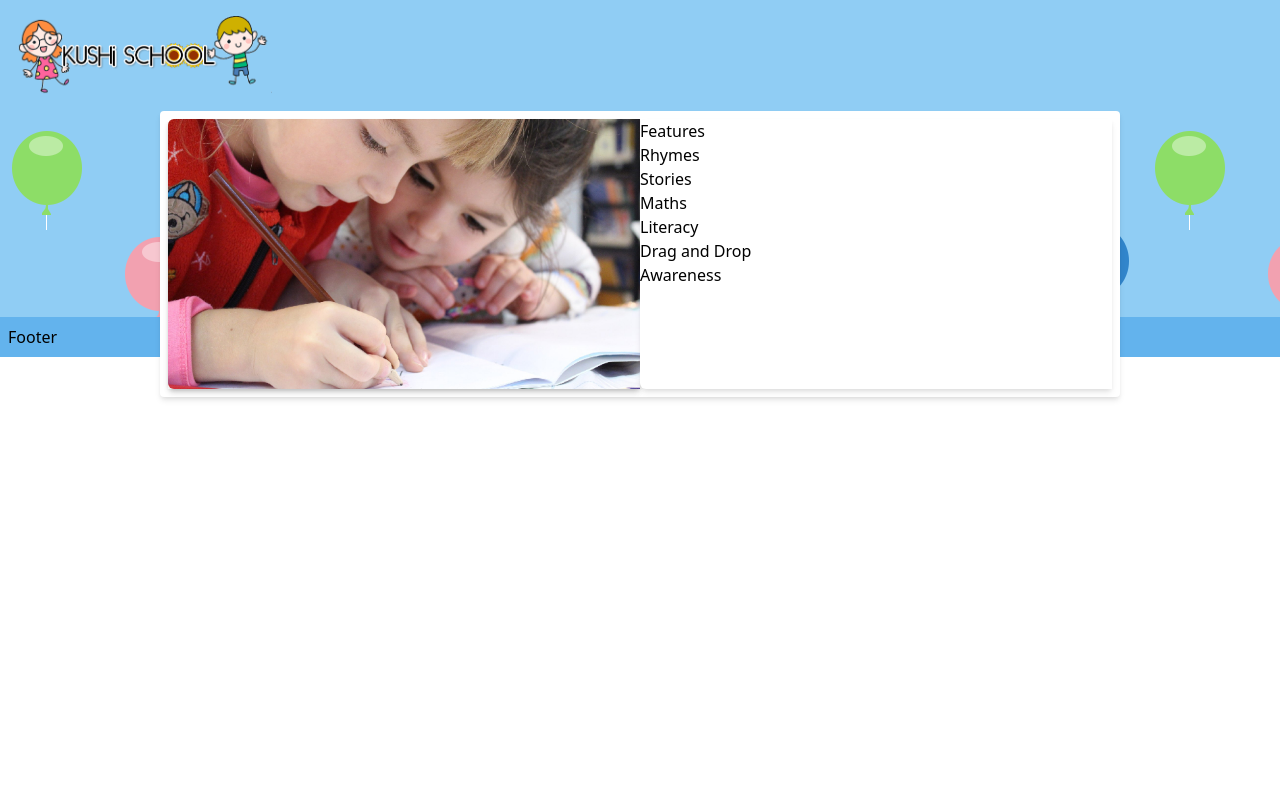
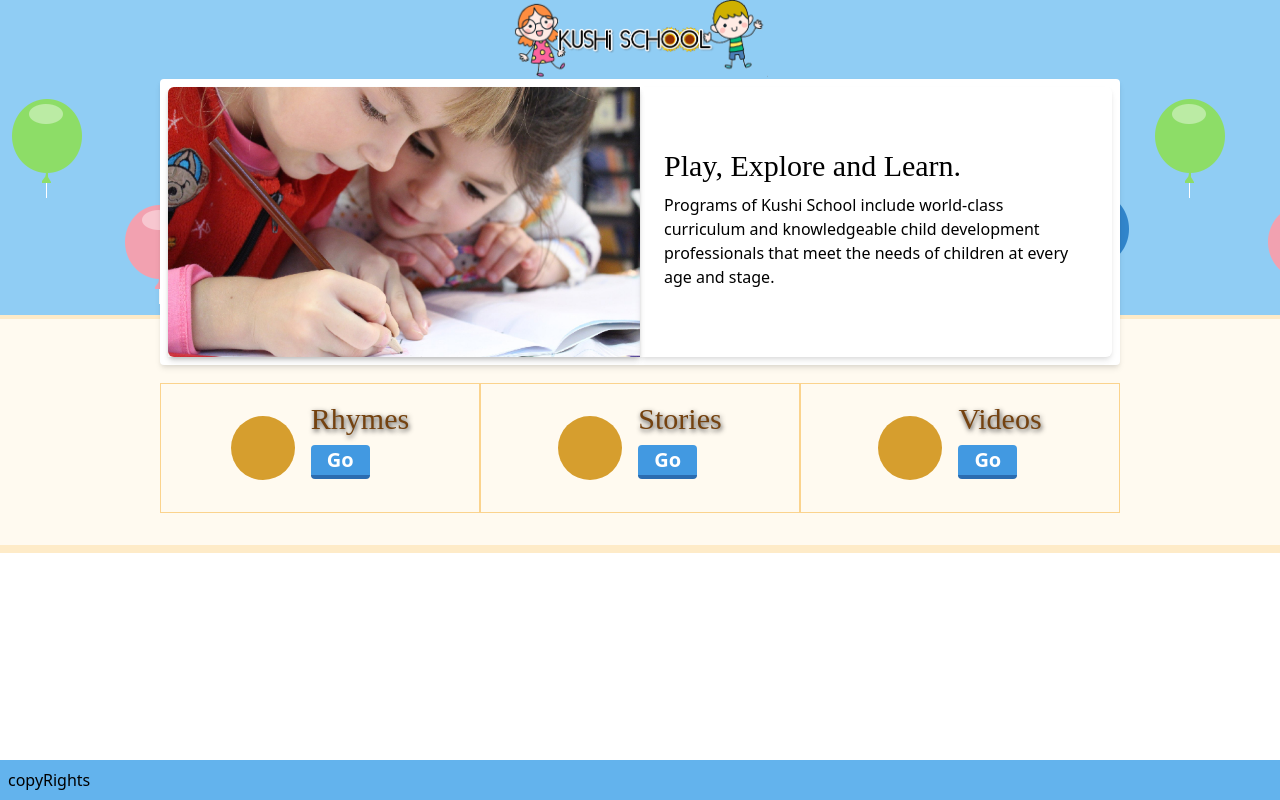
Before and after one commit to ChoppariRavi/kushischool, a Next.js app: page / in a window 1280 px wide. Built offline with nearby package versions, Linux system fonts and the light colour scheme.

Commit message:
add files via upload styles and index app

```diff
--- a/pages/index.tsx
+++ b/pages/index.tsx
@@ -1,39 +1,126 @@
-const IndexPage = () => (
+import Link from "next/link";
+
+export interface Props {
+  data: {
+    logo: string;
+    welcome: {
+      img: string;
+      text: {
+        heading: string;
+        desc: string;
+      };
+    };
+    features: any;
+    footer: {
+      copyRights: string;
+    };
+  };
+}
+
+const IndexPage = ({ data }: Props) => (
   <div>
     {/* Header */}
-    <div className="grid grid-cols-1 sm:grid-cols-2 p-4 shadow bg-blue-300">
-      <div>
-        <img
-          src="/KUSHISCHOOLLOGO.png"
-          alt="my image"
-          className="w-full sm:w-64"
-        />
+    <div className="grid grid-cols-1 shadow bg-blue-300">
+      <div className="flex justify-center">
+        <img src={data?.logo} alt="my image" className="w-full sm:w-64" />
       </div>
     </div>
     {/* WelcomeScreen */}
     <div className="flex justify-center bg-blue-300 welcome">
-      <div className="grid grid-cols-1 sm:grid-cols-2 w-11/12 sm:w-3/4 bg-white p-2 shadow-md rounded relative z-3" style={{ marginBottom: '-80px' }}>
+      <div
+        className="grid grid-cols-1 sm:grid-cols-2 w-11/12 sm:w-3/4 bg-white p-2 shadow-md rounded relative z-3"
+        style={{ marginBottom: "-50px" }}
+      >
         <div className="shadow-md">
           <img
-            src="/welcome.jpg"
+            src={data?.welcome?.img}
             alt="my image"
             className="w-full h-full shadow-md rounded-l-md"
           />
         </div>
-        <div className="bg-white hidden sm:block shadow-md rounded-l-md">
-          <h1>Features</h1>
-          <h1>Rhymes</h1>
-          <h1>Stories</h1>
-          <h1>Maths</h1>
-          <h1>Literacy</h1>
-          <h1>Drag and Drop</h1>
-          <h1>Awareness</h1>
+        <div className="hidden sm:flex flex-col justify-center shadow-md rounded-r-md p-6">
+          <h1 className="s-h1 text-3xl">{data?.welcome?.text?.heading}</h1>
+          <h5 className="py-2">{data?.welcome?.text?.desc}</h5>
+        </div>
+        <div className="flex sm:hidden flex-col justify-center shadow-md rounded-r-md p-2 bg-gray-200 text-center bg-opacity-50">
+          <h1 className="s-h1 text-xl">{data?.welcome?.text?.heading}</h1>
         </div>
       </div>
     </div>
+    {/* Features */}
+    <div className="flex items-center justify-center pt-16 pb-8 border-t-4 border-b-8 border-orange-200 bg-orange-100">
+      <div className="w-11/12 sm:w-9/12 grid grid-cols-1 sm:grid-cols-3">
+        {data?.features.map(
+          (item: { name: string | number | undefined; icon: any }) => (
+            <div
+              key={item?.name}
+              className="flex justify-center border border-orange-300 p-4"
+            >
+              <div className="bg-yellow-600 rounded-full h-16 w-16 flex items-center justify-center my-4 mr-4">
+                <i
+                  className={`${item?.icon} text-4xl text-white text-shadow`}
+                  aria-hidden="true"
+                ></i>
+              </div>
+              <div>
+                <h1 className="s-h1 text-shadow mb-2 text-yellow-900 text-3xl">
+                  {item?.name}
+                </h1>
+                <Link href="/rhymes">
+                  <button className="bg-blue-500 hover:bg-blue-400 text-white font-bold px-4 border-b-4 border-blue-700 hover:border-blue-500 rounded text-xl">
+                    Go{" "}
+                    <i
+                      className="fa fa-arrow-circle-o-right"
+                      aria-hidden="true"
+                    ></i>
+                  </button>
+                </Link>
+              </div>
+            </div>
+          )
+        )}
+      </div>
+    </div>
     {/* Footer */}
-    <div className="bg-blue-400 p-2">Footer</div>
+    <div className="bg-blue-400 p-2 fixed bottom-0 w-full">
+      {data?.footer?.copyRights}
+    </div>
   </div>
 );
 
+export function getStaticProps() {
+  return {
+    props: {
+      data: {
+        logo: "/KUSHISCHOOLLOGO.png",
+        welcome: {
+          img: "/welcome.jpg",
+          text: {
+            heading: "Play, Explore and Learn.",
+            desc:
+              "Programs of Kushi School include world-class curriculum and knowledgeable child development professionals that meet the needs of children at every age and stage.",
+          },
+        },
+        features: [
+          {
+            name: "Rhymes",
+            icon: "fa fa-music",
+          },
+          {
+            name: "Stories",
+            icon: "fa fa-book",
+          },
+          {
+            name: "Videos",
+            icon: "fa fa-youtube-play",
+          },
+        ],
+        footer: {
+          copyRights: "copyRights",
+        },
+      },
+    },
+  };
+}
+
 export default IndexPage;
--- /dev/null
+++ b/pages/rhymes/index.tsx
@@ -0,0 +1,3 @@
+const Rhymes = () => <h2>Rhymes</h2>
+
+export default Rhymes
--- a/styles/index.css
+++ b/styles/index.css
@@ -2,6 +2,24 @@
 @tailwind components;
 @tailwind utilities;
 
+@import url('https://fonts.googleapis.com/css2?family=Lobster&display=swap');
+@import url('https://stackpath.bootstrapcdn.com/font-awesome/4.7.0/css/font-awesome.min.css');
+
 .welcome {
     background-image: url(/pattern_balloons.png);
 }
+
+.s-h1 {
+    font-family: 'Lobster', cursive;
+    line-height: 1.25;
+}
+
+.ks-btn {
+    font-family: 'Lobster', cursive;
+    font-size: 1em;
+    line-height: 1.25;
+}
+
+.text-shadow {
+    text-shadow: 1px 2px 5px #333333;
+}
```
